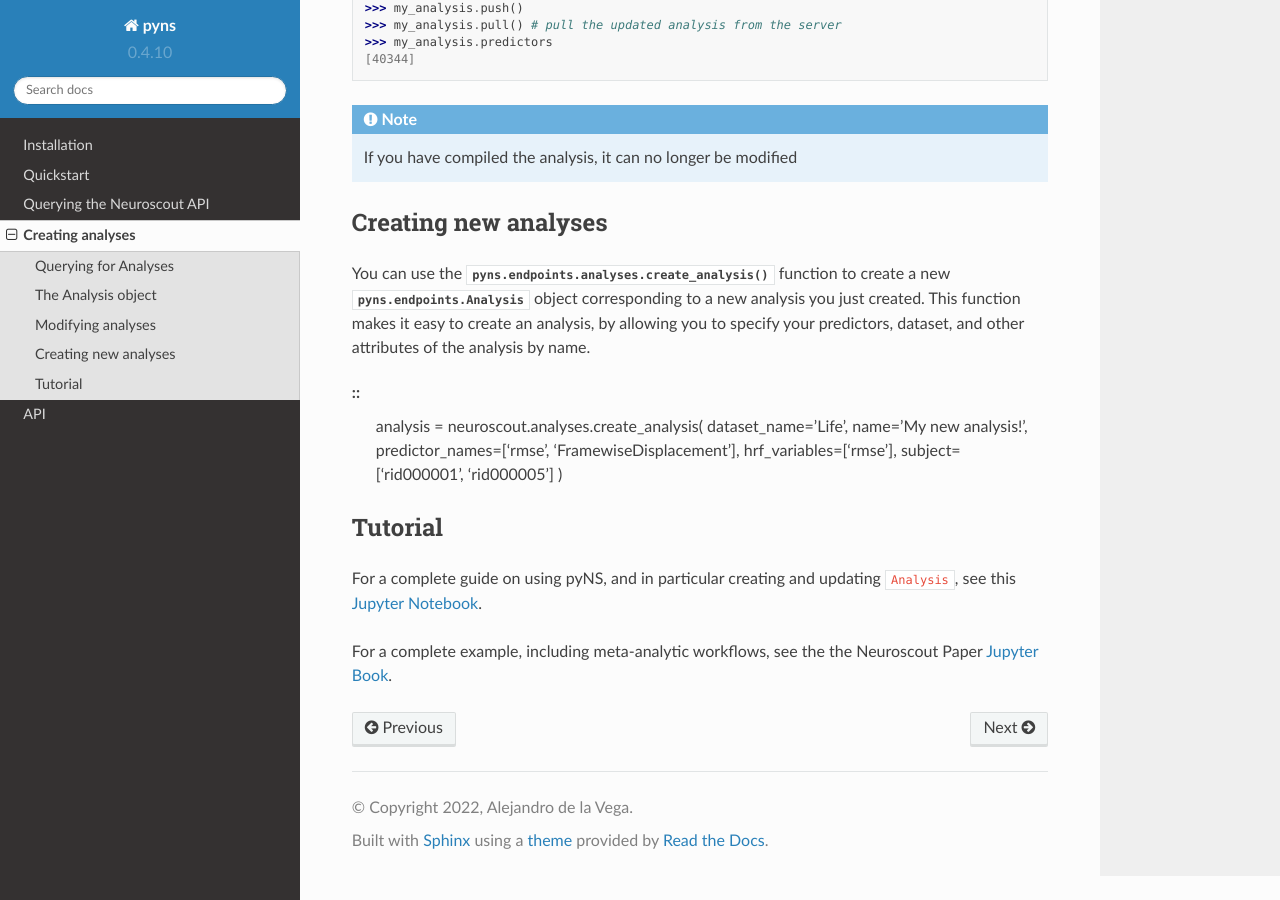
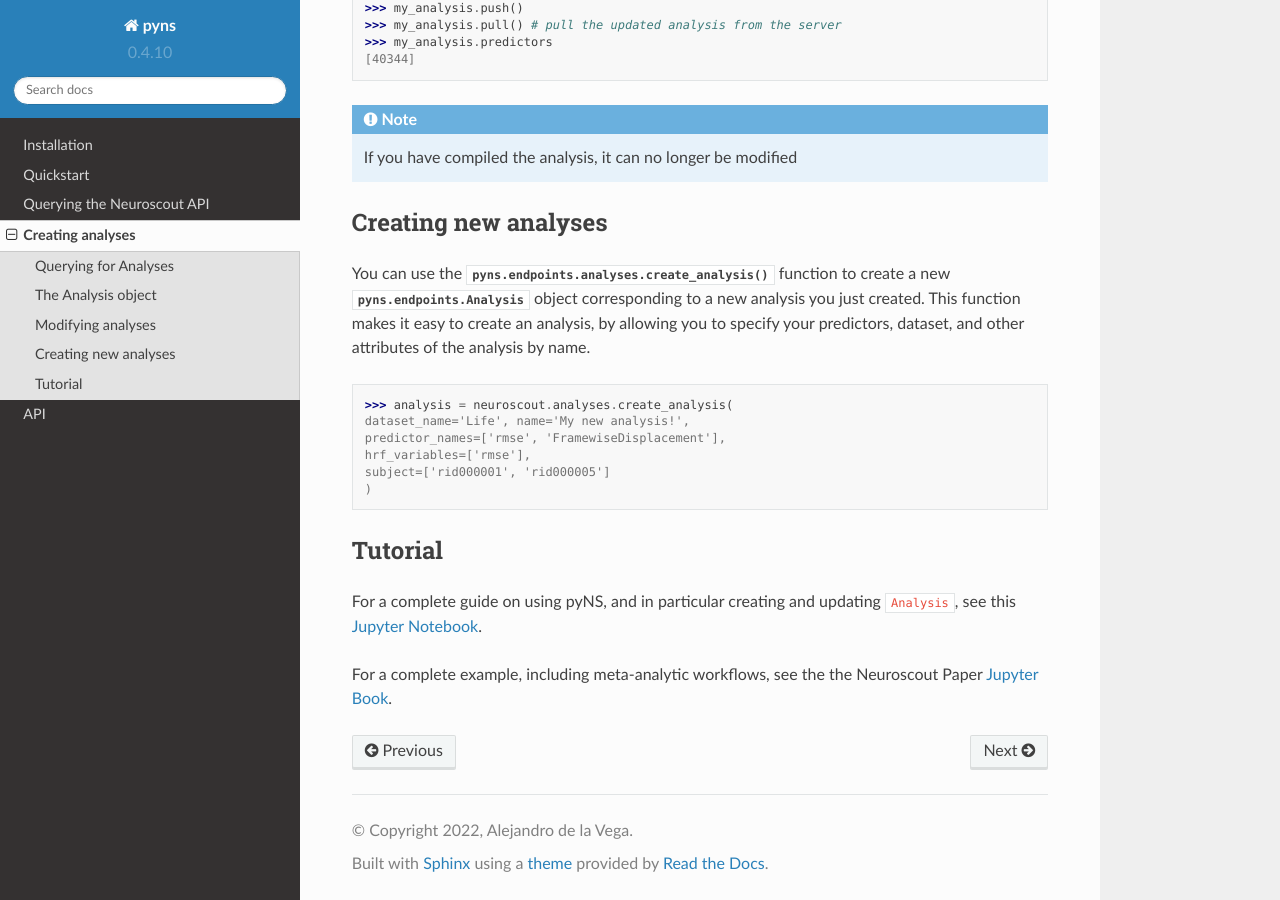
Before and after one commit to neuroscout/pyNS, a Sphinx documentation site: the page built from docs/source/analyses.rst, in a window 1280 px wide and 900 px high, scrolled down 1393 px. Built offline with Sphinx 7.4.7 and the Read the Docs theme 2.0.0, drawn with Linux system fonts in a browser that asks for light colours.

```diff
--- a/docs/source/analyses.rst
+++ b/docs/source/analyses.rst
@@ -92,7 +92,8 @@ This function makes it easy to create an analysis, by allowing you to specify yo
 of the analysis by name.
 
 ::
-    analysis = neuroscout.analyses.create_analysis(
+
+    >>> analysis = neuroscout.analyses.create_analysis(
     dataset_name='Life', name='My new analysis!',
     predictor_names=['rmse', 'FramewiseDisplacement'],
     hrf_variables=['rmse'],
```
